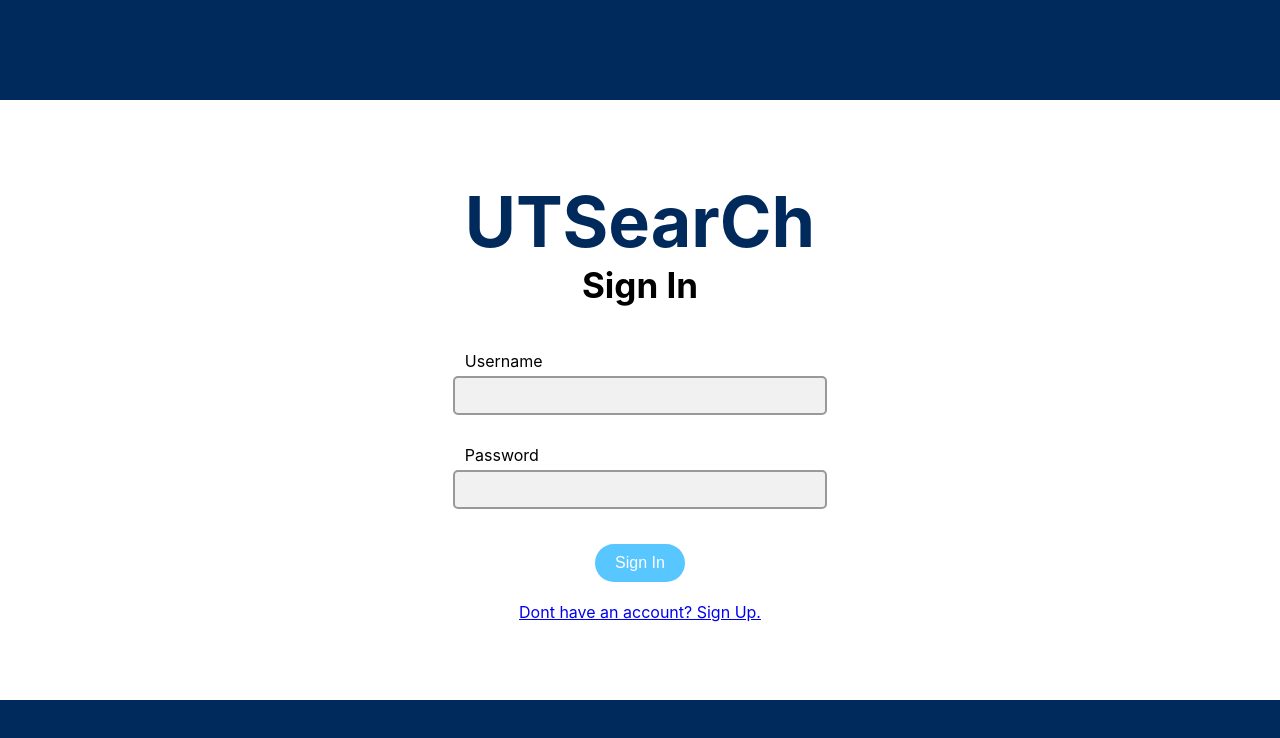
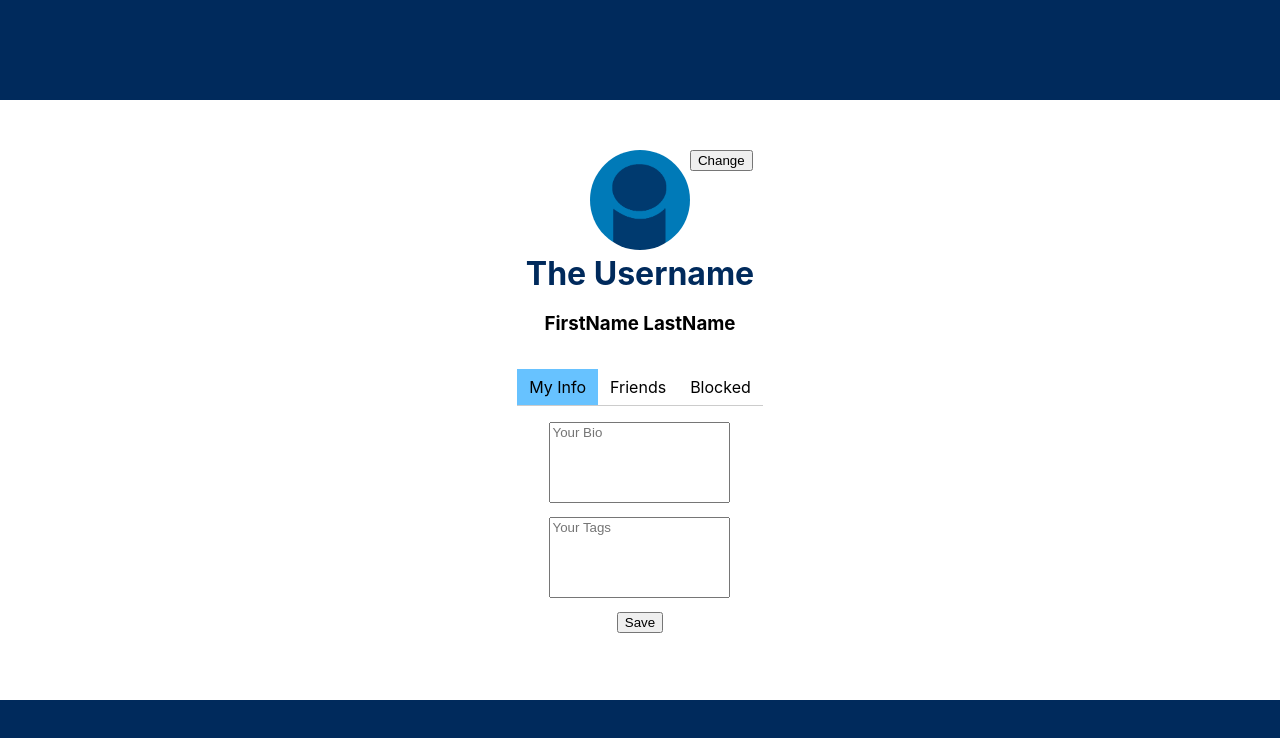
Before and after one commit to karenkwok/utsearch, a React (Create React App) app: page /profile in a window 1280 px wide. Shown: the top 738 px of the page. Built offline with nearby package versions, Linux system fonts and the light colour scheme.

Commit message:
Create frontend template for user profile

```diff
--- /dev/null
+++ b/src/components/tab.js
@@ -0,0 +1,39 @@
+/* jshint esversion: 6 */
+
+import React from "react";
+import PropTypes from "prop-types";
+
+
+class Tab extends React.Component {
+  static propTypes = {
+    activeTab: PropTypes.string.isRequired,
+    label: PropTypes.string.isRequired,
+    onClick: PropTypes.func.isRequired,
+  };
+
+  onClick = () => {
+    const { label, onClick } = this.props;
+    onClick(label);
+  };
+
+  render() {
+    const {
+      onClick,
+      props: { activeTab, label },
+    } = this;
+
+    let className = "tab-list-item";
+
+    if (activeTab === label) {
+      className += " tab-list-active";
+    }
+
+    return (
+      <li className={className} onClick={onClick}>
+        {label}
+      </li>
+    );
+  }
+}
+
+export default Tab;
--- /dev/null
+++ b/src/components/tabs.css
@@ -0,0 +1,14 @@
+.tab-list {
+  border-bottom: 1px solid #ccc;
+  padding-left: 0;
+}
+
+.tab-list-item {
+  display: inline-block;
+  list-style: none;
+  padding: 0.5rem 0.75rem;
+}
+
+.tab-list-active {
+  background-color: #67C2FF;
+}
--- /dev/null
+++ b/src/components/tabs.js
@@ -0,0 +1,62 @@
+/* jshint esversion: 6 */
+
+import React from "react";
+import "./tabs.css";
+import "../index.css";
+import PropTypes from "prop-types";
+import Tab from "./tab";
+
+
+class Tabs extends React.Component {
+  static propTypes = {
+    children: PropTypes.instanceOf(Array).isRequired,
+  };
+
+  constructor(props) {
+    super(props);
+
+    this.state = {
+      activeTab: this.props.children[0].props.label,
+    };
+  }
+
+  onClickTabItem = (tab) => {
+    this.setState({ activeTab: tab });
+  };
+
+
+  render() {
+    const {
+      onClickTabItem,
+      props: { children },
+      state: { activeTab },
+    } = this;
+
+    return (
+      <div className="tabs">
+        <ol className="tab-list">
+          {children.map((child) => {
+            const { label } = child.props;
+
+            return (
+              <Tab
+                activeTab={activeTab}
+                key={label}
+                label={label}
+                onClick={onClickTabItem}
+              />
+            );
+          })}
+        </ol>
+        <div className="tab-content">
+          {children.map((child) => {
+            if (child.props.label !== activeTab) return undefined;
+            return child.props.children;
+          })}
+        </div>
+      </div>
+    );
+  }
+}
+
+export default Tabs;
--- a/src/functions/profile.css
+++ b/src/functions/profile.css
@@ -0,0 +1,46 @@
+#profile-wrapper {
+    display: flex;
+    flex-direction: column;
+    align-items: center;
+    margin-top: 50px;
+    height: 550px;
+}
+
+.profile-input {
+  margin-bottom: 10px;
+  font-family: Arial;
+  resize: none;
+}
+
+.tab-content {
+  display: flex;
+  flex-direction: column;
+  align-items: center;
+
+}
+
+#img-btn {
+  position: absolute;
+}
+
+#profile-picture {
+  width: 100px;
+  height: 100px;
+  border-radius: 100%;
+}
+
+#button-wrapper{
+  display: flex;
+  flex-direction: row;
+  justify-content: space-around;
+  width: 100%;
+}
+
+#profile-name {
+  color: rgb(0, 42, 92);
+  font-size: 2em;
+}
+
+#profile-box {
+  height: 300px;
+}
--- a/src/functions/profile.js
+++ b/src/functions/profile.js
@@ -4,28 +4,44 @@ import React from "react";
 import ReactDOM from "react-dom";
 import "./profile.css";
 import "../index.css";
-import { BrowserRouter as Router, Switch, Route, Link } from "react-router-dom";
+import { Link } from "react-router-dom";
+import { gql } from "@apollo/client";
+import { client } from "../index";
+
+import Tabs from "../components/tabs";
 
 class Profile extends React.Component {
   render() {
     return (
-      <div id="signinform-wrapper">
-        <h1>UTSearCh</h1>
-        <h2>Sign In</h2>
-        <form id="signinform">
-          <p className="signinform-labels">Username</p>
-          <input type="text" className="signinform-fields" name="username" />
+      <div id="profile-wrapper">
+        <div id="profile-picture-wrapper">
+          <img id="profile-picture" src={"../media/default.png"} alt="Profile Picture"/>
+          <button id="img-btn">Change</button>
+        </div>
 
-          <p className="signinform-labels">Password</p>
-          <input
-            type="password"
-            className="signinform-fields"
-            name="password"
-          />
+        <h1 id="profile-name">The Username</h1>
+        <h3>FirstName LastName</h3>
 
-          <input type="submit" id="signin-btn" value="Sign In" />
-        </form>
-        <Link to="/signup">Dont have an account? Sign Up.</Link>
+
+        <div id="button-wrapper">
+          <Tabs>
+            <div className="profile-buttons" label="My Info">
+              <div>
+                <textarea className="profile-input" placeholder="Your Bio" name="Text1" rows="5"></textarea>
+              </div>
+              <div>
+                <textarea className="profile-input" placeholder="Your Tags" name="Text1" rows="5"></textarea>
+              </div>
+              <button> Save</button>
+            </div>
+            <div className="profile-buttons" label="Friends">
+              Your friends list is empty :(
+            </div>
+            <div className="profile-buttons" label="Blocked">
+              Your blocked list is empty :)
+            </div>
+          </Tabs>
+        </div>
       </div>
     );
   }
```
Also changed, not shown: public/media/default.png (added).
